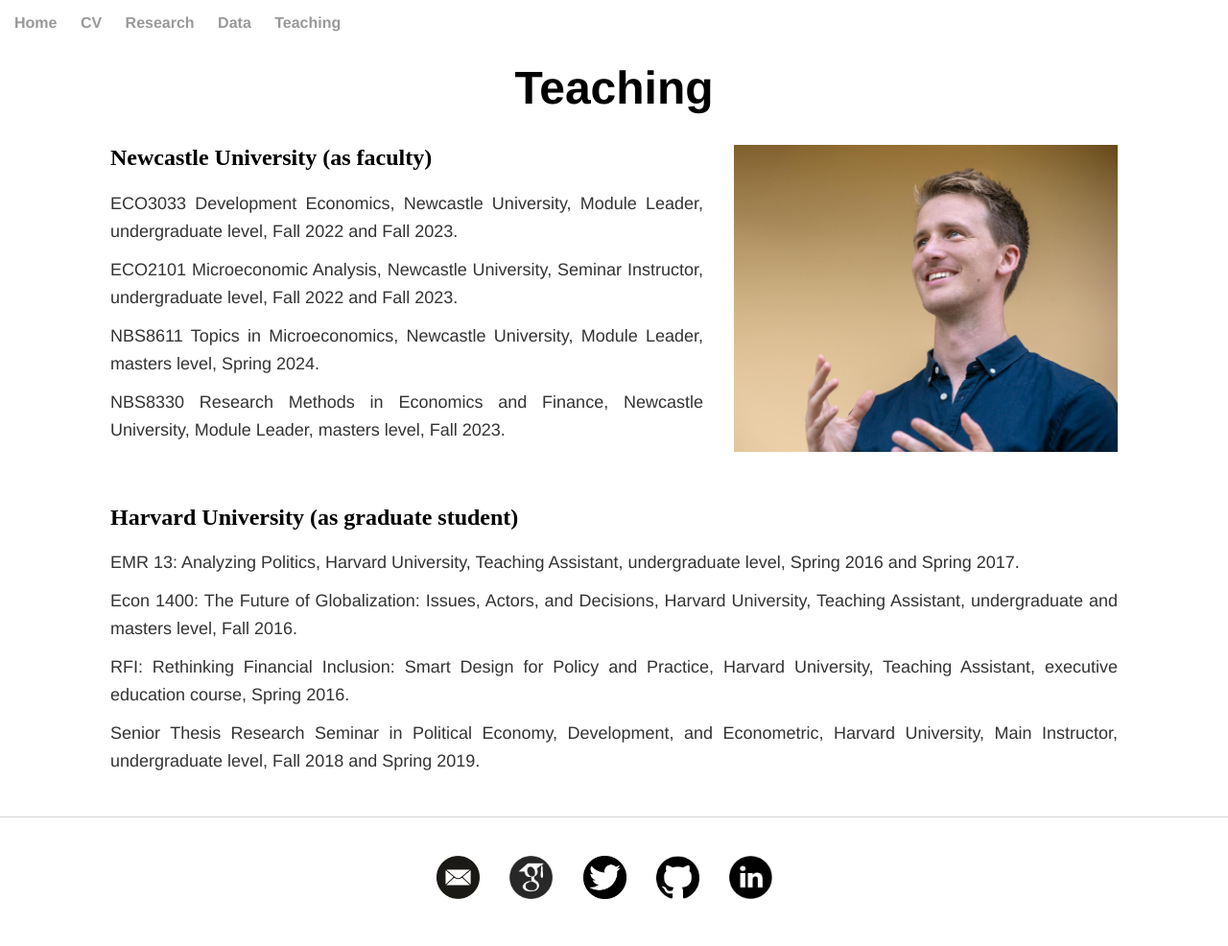
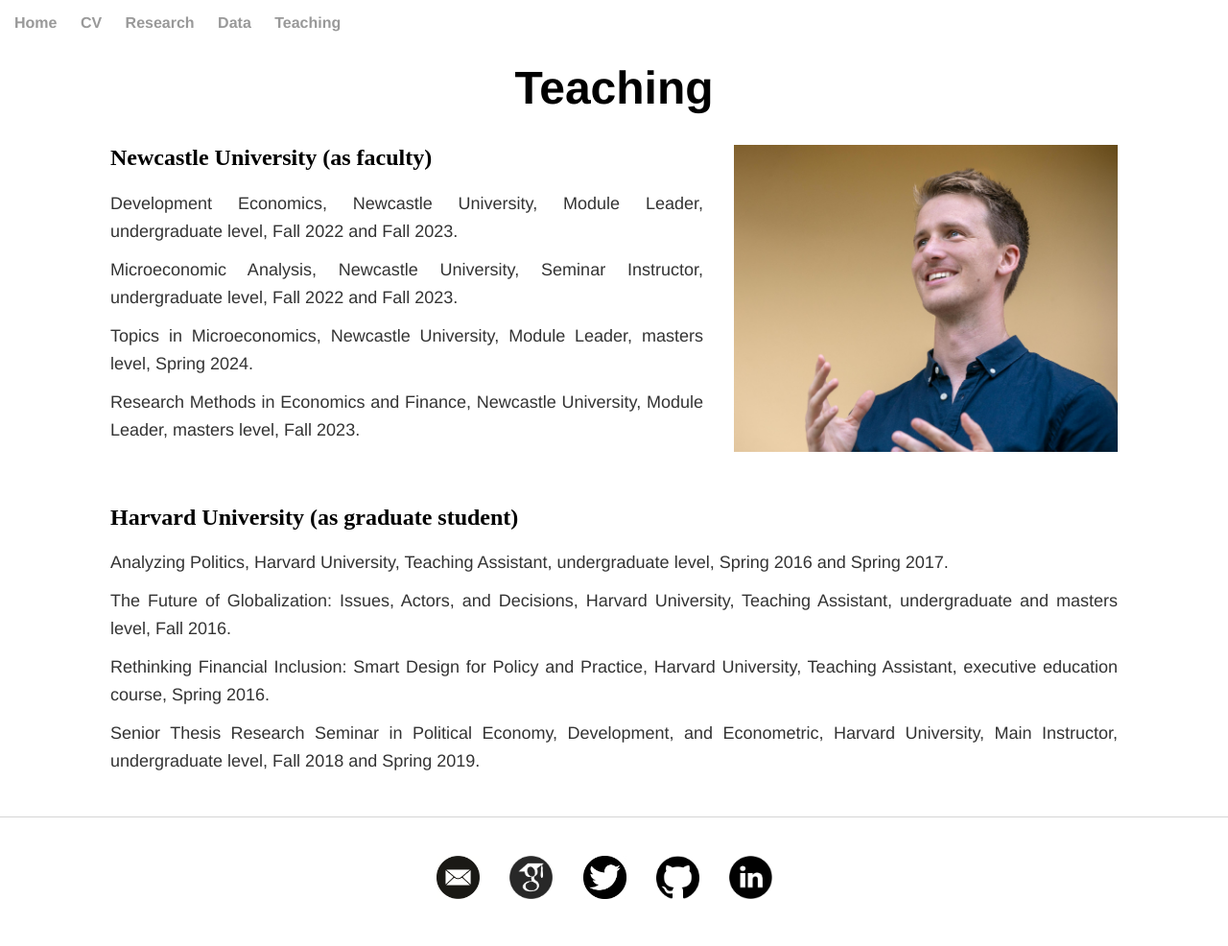
Before and after one commit to soeren-henn/soeren-henn.github.io, a Jekyll site: the page built from teaching/index.html, in a window 1280 px wide. Shown: the whole page at 96% size. Built offline with Jekyll 4.4.1, drawn with Linux system fonts in a browser that asks for light colours.

Commit message:
Update index.html
remove module codes

```diff
--- a/teaching/index.html
+++ b/teaching/index.html
@@ -14,23 +14,23 @@
 
 	<h2>Newcastle University (as faculty)</h2>
 	<div class="paper">
-		<p> ECO3033 Development Economics, Newcastle University, Module Leader, undergraduate level, Fall 2022 and Fall 2023.</p>
+		<p> Development Economics, Newcastle University, Module Leader, undergraduate level, Fall 2022 and Fall 2023.</p>
 
-		<p> ECO2101 Microeconomic Analysis, Newcastle University, Seminar Instructor, undergraduate level, Fall 2022 and Fall 2023.</p>
+		<p> Microeconomic Analysis, Newcastle University, Seminar Instructor, undergraduate level, Fall 2022 and Fall 2023.</p>
 
-		<p> NBS8611 Topics in Microeconomics, Newcastle University, Module Leader, masters level, Spring 2024.</p>
+		<p> Topics in Microeconomics, Newcastle University, Module Leader, masters level, Spring 2024.</p>
 
-		<p> NBS8330 Research Methods in Economics and Finance, Newcastle University, Module Leader, masters level, Fall 2023.</p>
+		<p> Research Methods in Economics and Finance, Newcastle University, Module Leader, masters level, Fall 2023.</p>
 	</div>
 
 
 	<h2>Harvard University (as graduate student)</h2>
 	<div class="paper">
-		<p> EMR 13: Analyzing Politics, Harvard University, Teaching Assistant, undergraduate level, Spring 2016 and Spring 2017.</p>
+		<p> Analyzing Politics, Harvard University, Teaching Assistant, undergraduate level, Spring 2016 and Spring 2017.</p>
 
-		<p> Econ 1400: The Future of Globalization: Issues, Actors, and Decisions, Harvard University, Teaching Assistant, undergraduate and masters level, Fall 2016.</p>
+		<p> The Future of Globalization: Issues, Actors, and Decisions, Harvard University, Teaching Assistant, undergraduate and masters level, Fall 2016.</p>
 
-		<p> RFI: Rethinking Financial Inclusion: Smart Design for Policy and Practice, Harvard University, Teaching Assistant, executive education course, Spring 2016.</p>
+		<p> Rethinking Financial Inclusion: Smart Design for Policy and Practice, Harvard University, Teaching Assistant, executive education course, Spring 2016.</p>
 
 		<p> Senior Thesis Research Seminar in Political Economy, Development, and Econometric, Harvard University, Main Instructor, undergraduate level, Fall 2018 and Spring 2019.</p>
 	</div>
```
